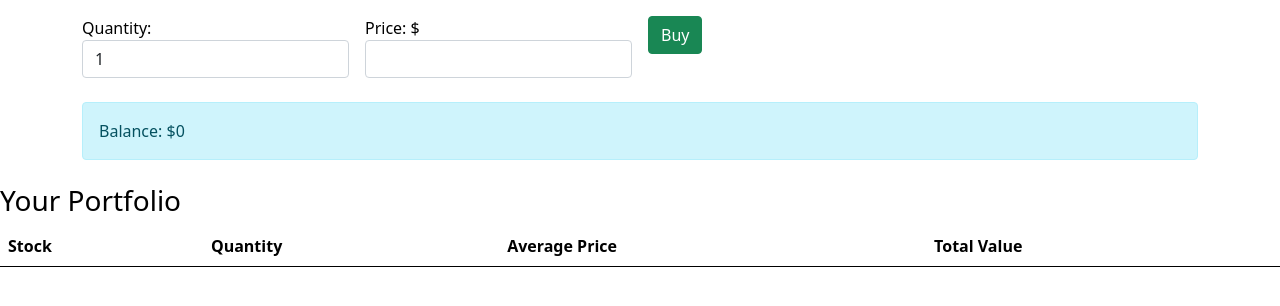
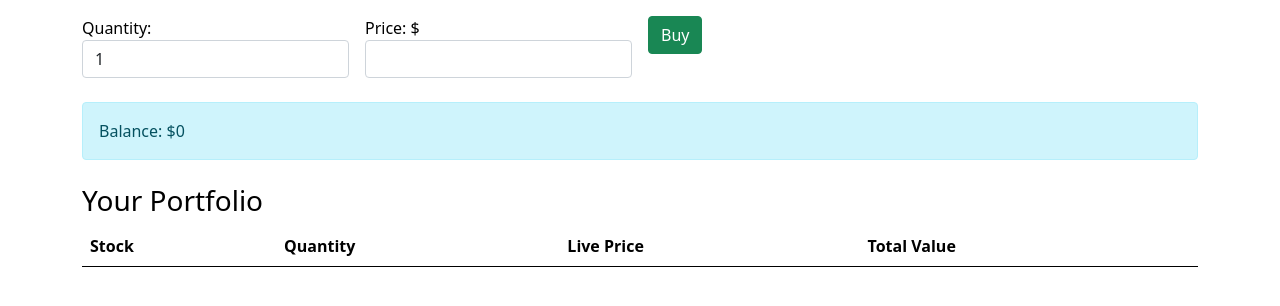
Before and after one commit to LovishShrail/inferno, a Django app: page /chart/ in a window 1280 px wide. Shown: the part 170-476 px from the top of the page. Run offline with Django 5.2, Linux system fonts and the light colour scheme; lists and menus that the app fills with data are empty; parts of the project's set-up code (start-up, migrations or seed data) failed here and were passed over.

Commit message:
buy working

```diff
--- a/mainapp/templates/mainapp/chart.html
+++ b/mainapp/templates/mainapp/chart.html
@@ -36,15 +36,16 @@
         Balance: $<span id="user_balance">{{ balance }}</span>
     </div>
 </div>
+
 <!-- Bought Stocks -->
-<div class="mt-4">
+<div class="container mt-4">
     <h3>Your Portfolio</h3>
     <table class="table">
         <thead>
             <tr>
                 <th>Stock</th>
                 <th>Quantity</th>
-                <th>Average Price</th>
+                <th>Live Price</th>
                 <th>Total Value</th>
             </tr>
         </thead>
@@ -64,6 +65,37 @@
 
 {% block js %}
 <script>
+  // Function to fetch live prices and update the portfolio
+  function updatePortfolio() {
+    fetch("/get_live_prices/")
+      .then((response) => response.json())
+      .then((data) => {
+        const portfolioTable = document.getElementById("portfolio");
+        portfolioTable.innerHTML = "";  // Clear existing rows
+
+        for (const [stock, details] of Object.entries(data)) {
+          const row = document.createElement("tr");
+          row.innerHTML = `
+            <td>${stock}</td>
+            <td>${details.quantity}</td>
+            <td>$${details.live_price.toFixed(2)}</td>
+            <td>$${details.total_value.toFixed(2)}</td>
+          `;
+          portfolioTable.appendChild(row);
+        }
+      })
+      .catch((error) => {
+        console.error("Error fetching live prices:", error);
+      });
+  }
+
+  // Update portfolio every 5 seconds
+  setInterval(updatePortfolio, 5000);
+
+  // Initial update
+  updatePortfolio();
+
+  // Buy button logic
   document.getElementById("buy_button").addEventListener("click", function () {
     const stockSymbol = document.getElementById("stock_selector").value;
     const quantity = parseInt(document.getElementById("quantity").value);
@@ -93,8 +125,9 @@
           alert(data.error);
         } else {
           alert(`Successfully bought ${data.quantity} shares of ${data.stock} at $${data.price.toFixed(2)}!`);
-            // Update balance on the page
+          // Update balance and portfolio
           document.getElementById("user_balance").innerText = data.balance.toFixed(2);
+          updatePortfolio();
         }
       })
       .catch((error) => {
--- a/mainapp/urls.py
+++ b/mainapp/urls.py
@@ -9,6 +9,7 @@ urlpatterns = [
     path("chart-data/", views.fetch_stock_data, name="chart_data"),
     path('stock_chart_data/<str:stock_symbol>/', views.stock_chart_data, name='stock_chart_data'),
     path('buy_stock/', views.buy_stock, name='buy_stock'),
+    path('get_live_prices/', views.get_live_prices, name='get_live_prices'),
 
 
 ]
--- a/mainapp/views.py
+++ b/mainapp/views.py
@@ -182,6 +182,25 @@ def buy_stock(request):
         "price": float(price)
     })
 
-@property
-def total_value(self):
-    return self.quantity * self.average_price
+
+def get_live_prices(request):
+    """Fetch live prices for the user's bought stocks."""
+    if not request.user.is_authenticated:
+        return JsonResponse({"error": "User not authenticated"}, status=401)
+
+    # Fetch user's bought stocks
+    user_stocks = UserStock.objects.filter(user=request.user)
+    live_prices = {}
+
+    for stock in user_stocks:
+        redis_key = f"candlestick_data:{stock.stock}"
+        data = redis_conn.get(redis_key)
+
+        if data:
+            latest_data = json.loads(data)[-1]  # Get the latest candlestick data
+            live_prices[stock.stock] = {
+                "live_price": latest_data["close"],
+                "total_value": float(stock.quantity * latest_data["close"]),
+            }
+
+    return JsonResponse(live_prices)
```
Also changed, not shown: mainapp/apps.py (+15 -1 lines), db.sqlite3. Lines whose indentation alone changed are shown as unchanged.
